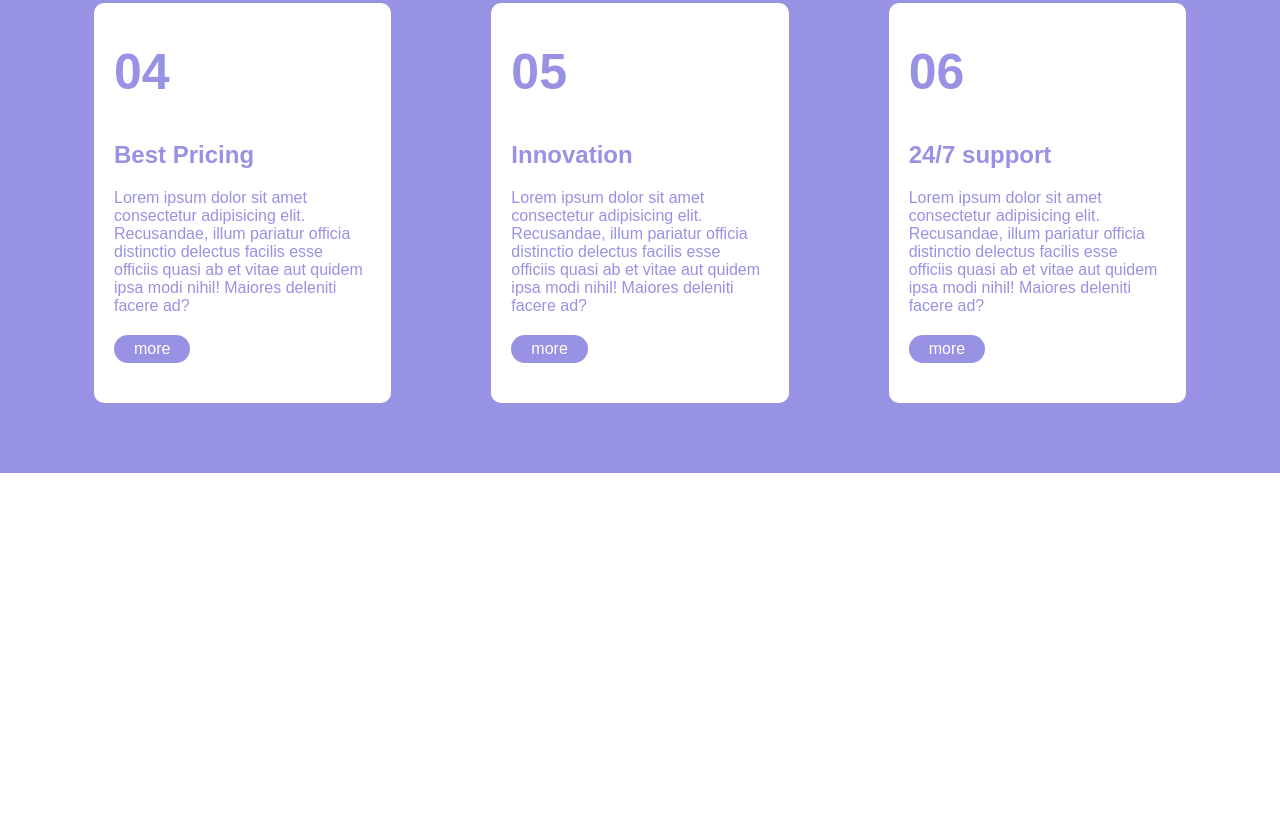
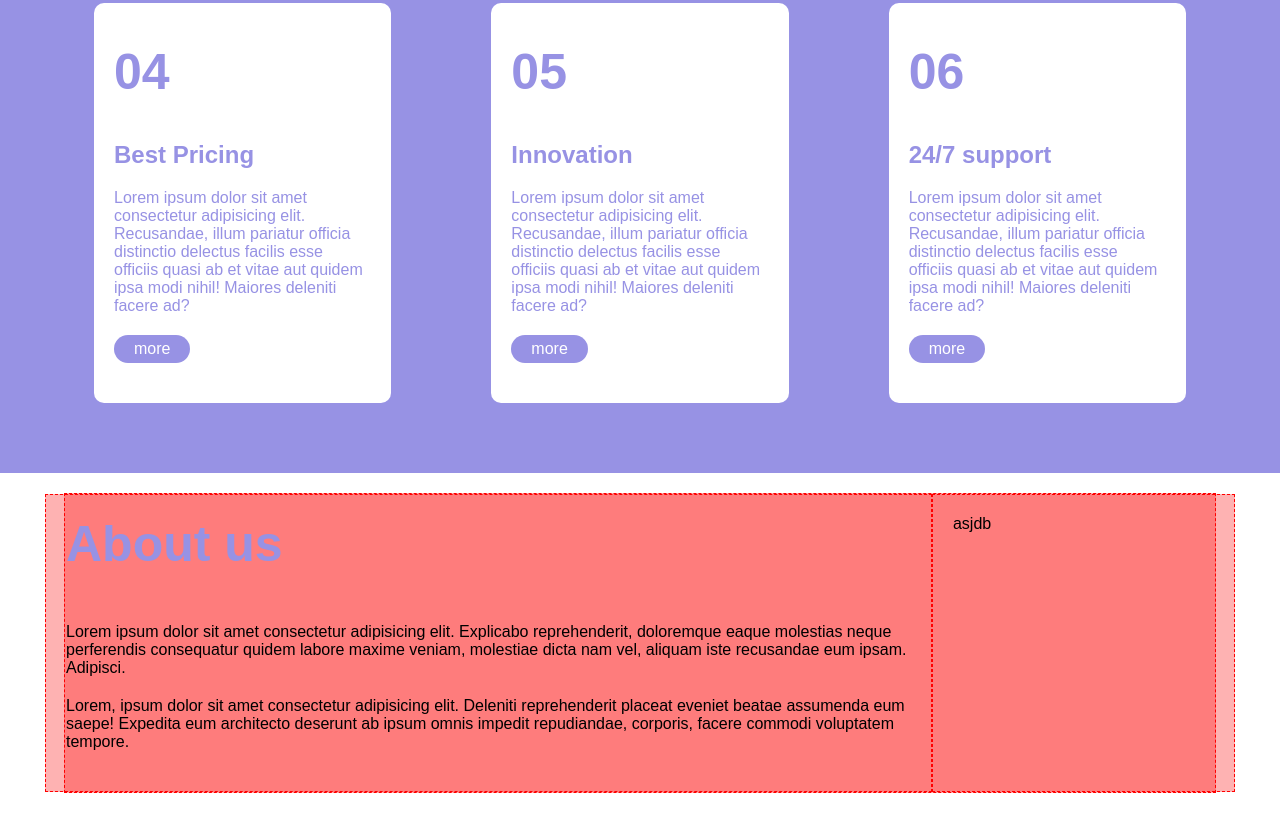
Before and after one commit to CarloCassini/htmlcss-responsive-layout, a plain HTML site: page index.html in a window 1280 px wide. Shown: the part 3564-4377 px from the top of the page. Before the commit the page ends 4037 px from the top, so only its background shows below. Drawn offline with Linux system fonts and the light colour scheme.

Commit message:
add about

```diff
--- a/css/style.css
+++ b/css/style.css
@@ -309,6 +309,26 @@ section {
   color: white;
 }
 
+/* <!-- about --> */
+
+#about .row {
+  flex-wrap: wrap;
+}
+#about .col {
+  width: 100%;
+}
+
+#about p {
+  margin: var(--space-m) 0;
+}
+
+#about h1,
+#about h2 {
+  font-size: var(--space-l);
+  color: #9792e4;
+  margin-bottom: var(--space-l);
+}
+
 /* +++++++++++
 ++ Responsive ++
 ++++++++++++*/
@@ -345,6 +365,13 @@ section {
   #benefits .col {
     width: calc(100% / 2);
     padding: var(--space-l);
+  }
+
+  #about .row {
+    flex-wrap: nowrap;
+  }
+  #about .col:last-child {
+    width: calc(100% / 3);
   }
 }
 
--- a/index.html
+++ b/index.html
@@ -328,6 +328,30 @@
           </div>
         </div>
       </section>
+
+      <!-- about -->
+      <section id="about">
+        <div class="container debug">
+          <div class="row">
+            <div class="col debug">
+              <h1>About us</h1>
+              <p>
+                Lorem ipsum dolor sit amet consectetur adipisicing elit.
+                Explicabo reprehenderit, doloremque eaque molestias neque
+                perferendis consequatur quidem labore maxime veniam, molestiae
+                dicta nam vel, aliquam iste recusandae eum ipsam. Adipisci.
+              </p>
+              <p>
+                Lorem, ipsum dolor sit amet consectetur adipisicing elit.
+                Deleniti reprehenderit placeat eveniet beatae assumenda eum
+                saepe! Expedita eum architecto deserunt ab ipsum omnis impedit
+                repudiandae, corporis, facere commodi voluptatem tempore.
+              </p>
+            </div>
+            <div class="col debug">asjdb</div>
+          </div>
+        </div>
+      </section>
     </main>
   </body>
 </html>
```
